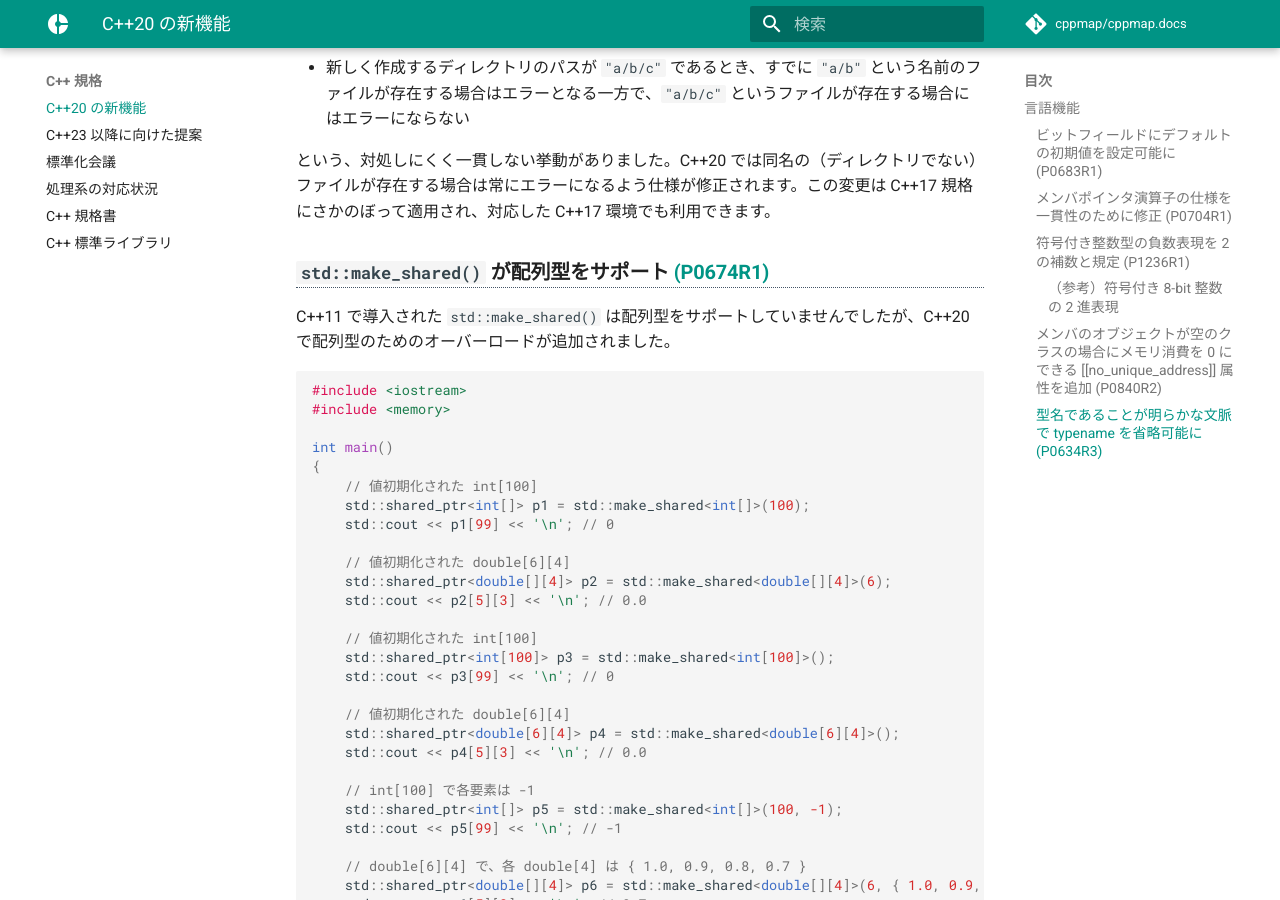
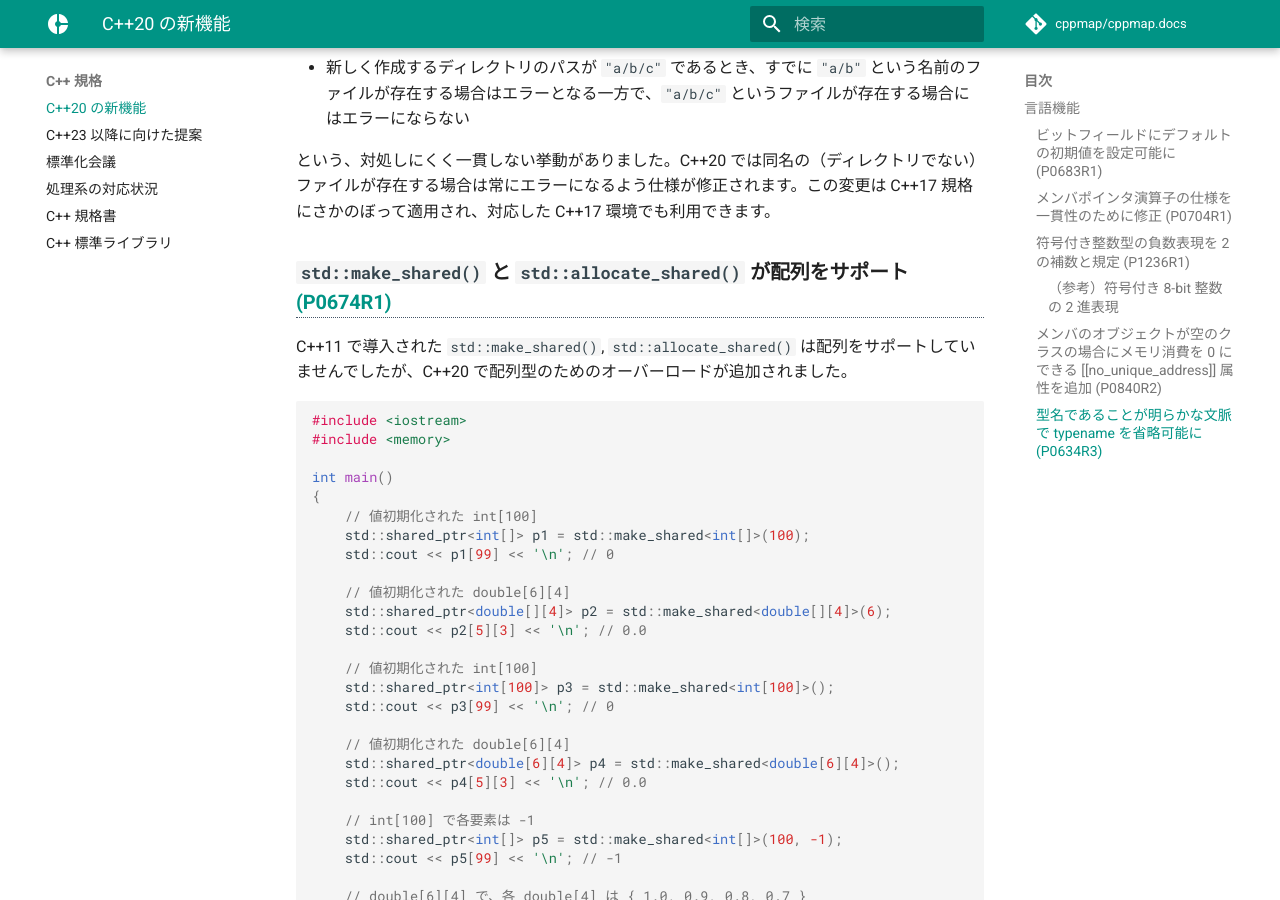
Before and after one commit to cppmap/cppmap.docs, an MkDocs documentation site: the page built from docs/standardization/cpp20.md, in a window 1280 px wide and 900 px high, scrolled down 44191 px. Built offline with MkDocs 1.6.1 and Material for MkDocs 9.7.7, drawn with Linux system fonts in a browser that asks for light colours; nearby versions of some CDN libraries; comment, search, counter and statistics services are not loaded.

Commit message:
Update cpp20.md

````diff
--- a/docs/standardization/cpp20.md
+++ b/docs/standardization/cpp20.md
@@ -1878,8 +1878,8 @@ C++17 で導入された `std::filesystem::create_directory()` および `std::f
 という、対処しにくく一貫しない挙動がありました。C++20 では同名の（ディレクトリでない）ファイルが存在する場合は常にエラーになるよう仕様が修正されます。この変更は C++17 規格にさかのぼって適用され、対応した C++17 環境でも利用できます。
 
 
-### `std::make_shared()` が配列型をサポート [(P0674R1)](https://wg21.link/P0674R1)
-C++11 で導入された `std::make_shared()` は配列型をサポートしていませんでしたが、C++20 で配列型のためのオーバーロードが追加されました。
+### `std::make_shared()` と `std::allocate_shared()` が配列をサポート [(P0674R1)](https://wg21.link/P0674R1)
+C++11 で導入された `std::make_shared()`, `std::allocate_shared()` は配列をサポートしていませんでしたが、C++20 で配列型のためのオーバーロードが追加されました。
 
 ```C++
 #include <iostream>
````
